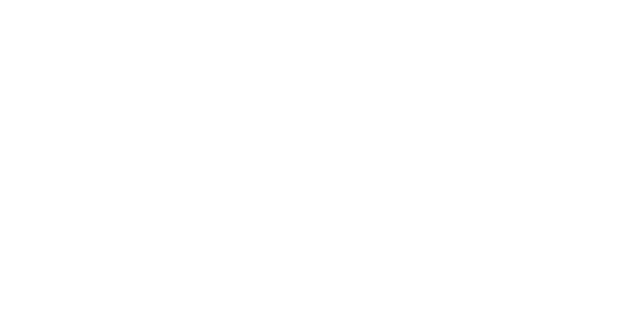
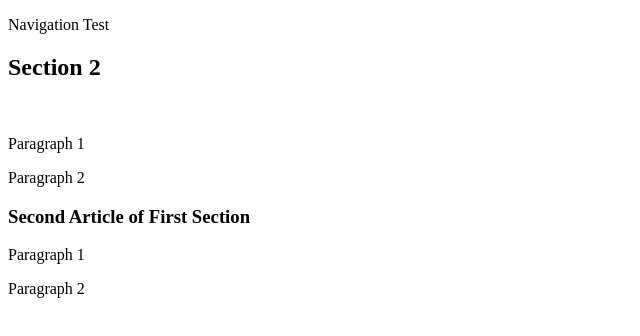
Before and after one commit to Jacob-Liddicoat-CS/Groceries-Project, a plain HTML site: page index.html in a window 1280 px wide. Shown: the whole page, without its empty margins (0-640 px from the left). Drawn offline with Linux system fonts and the light colour scheme.

Commit message:
Added two articles and footer

```diff
--- a/index.html
+++ b/index.html
@@ -12,6 +12,25 @@
 
   </head>
   <body>
+    <nav><p>Navigation Test</p></nav>
+    <main>
+      <section>
+        <h2>Section 2</h2>
+        <br>
+        <article>
+          <p>Paragraph 1</p>
+          <p>Paragraph 2</p>
+        </article>
+        <article>
+          <h3>Second Article of First Section</h3>
+          <p>Paragraph 1</p>
+          <p>Paragraph 2</p>
+        </article>
+      </section>
+    </main>
+
+    <footer>
+    </footer>
 
   </body>
 </html>
```
